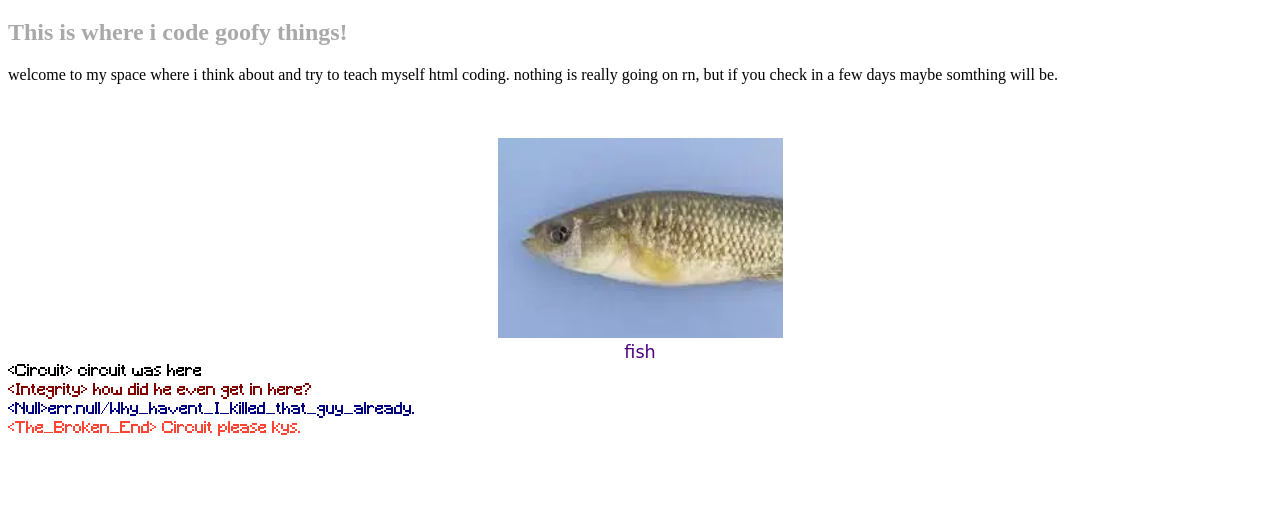
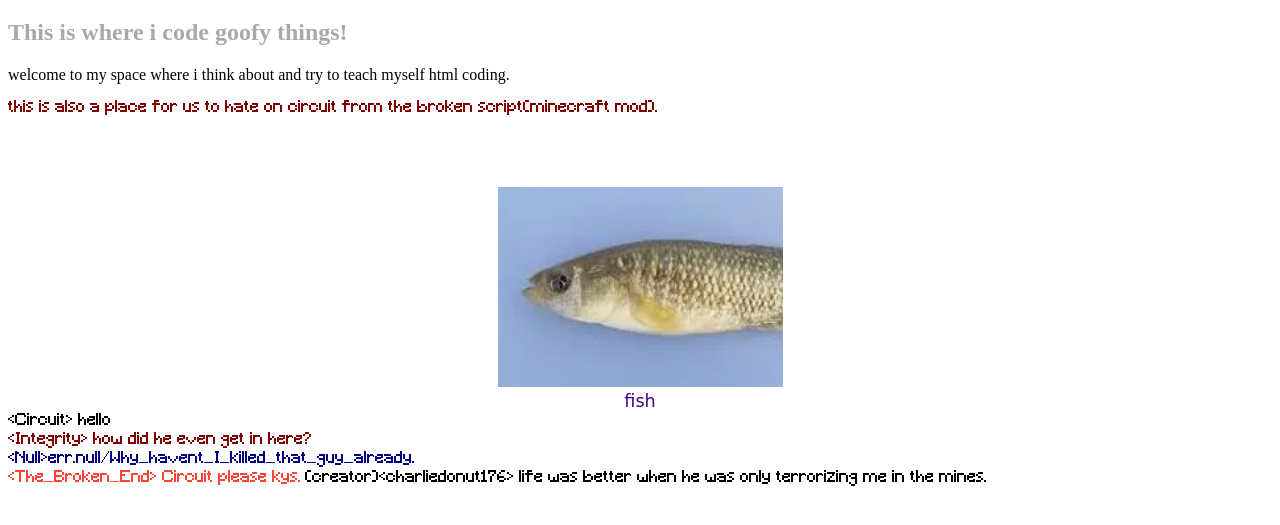
Before and after one commit to RatMan842/Rat-Pack2, a plain HTML site: page index.html in a window 1280 px wide. Shown: the part 61-586 px from the top of the page. Drawn offline with Linux system fonts and the light colour scheme; a script that the page names is missing.

Commit message:
Update index.html

```diff
--- a/index.html
+++ b/index.html
@@ -10,6 +10,8 @@ button1 {font-size: 110%; color: indigo; font-family: cursive;}
   p3 {font-size: 100%; color: maroon; font-family:minecraft;}
   p4 {font-size: 100%; color: navy; font-family:minecraft;}
   p5 {font-size: 100%; color: rgb(255, 68, 51); font-family:minecraft;}
+  p {font-size: 100%; color: maroon; font-family:minecraft;}
+  p6 {font-size: 100%; color: black; font-family:minecraft;}
 @font-face {
     font-family: "minecraft";
     src: url("minecraft.ttf") format("TrueType");
@@ -22,7 +24,8 @@ button1 {font-size: 110%; color: indigo; font-family: cursive;}
       <script src="script.js"></script>
 <h1>Welcome to my secret coding place!</h1>
 <h2>This is where i code goofy things!</h2>
-<p1>welcome to my space where i think about and try to teach myself html coding. nothing is really going on rn, but if you check in a few days maybe somthing will be. </p1>
+<p1>welcome to my space where i think about and try to teach myself html coding.</p1>
+<p class=minecraft> this is also a place for us to hate on circuit from the broken script(minecraft mod).</p>
 <audio id='fishsnd'><source src="fish.mp3" preload="auto" onended="audioEnded()"></audio>
 <center>
   <img> <br><br><br> <img id="fishwebp" style="text-align:center;" src="assets/fish.webp" alt=fish.webp width="285" height="200" usemap="#fish.webp" onclick="pressfish()" onclick="document.getElementById('fishsnd').playsound(fishsnd);"></img></img><br>
@@ -42,9 +45,10 @@ button1 {font-size: 110%; color: indigo; font-family: cursive;}
       audio.play();
     }
     </script>
-    <p2 class="minecraft">&lt;Circuit&gt; circuit was here<br></p2>
+    <p2 class="minecraft">&lt;Circuit&gt; hello<br></p2>
     <p3 class="minecraft">&lt;Integrity&gt; how did he even get in here?<br></p3>
     <p4 class="minecraft">&lt;Null&gt;err.null/Why_havent_I_killed_that_guy_already.<br></p4>
     <p5 class="minecraft">&lt;The_Broken_End&gt; Circuit please kys.</p5>
+    <p6 class="minecraft">(creator)&lt;charliedonut176&gt; life was better when he was only terrorizing me in the mines.</p6>
   </body>
 </html>
```
